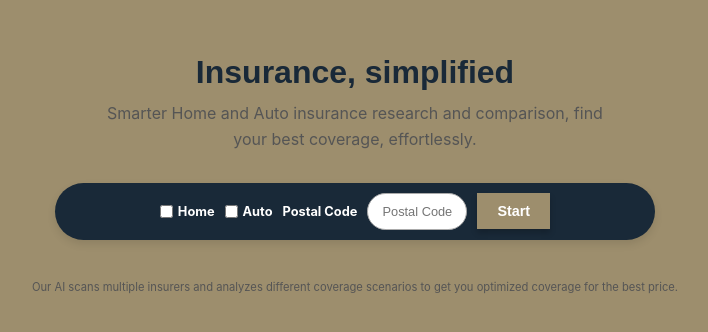
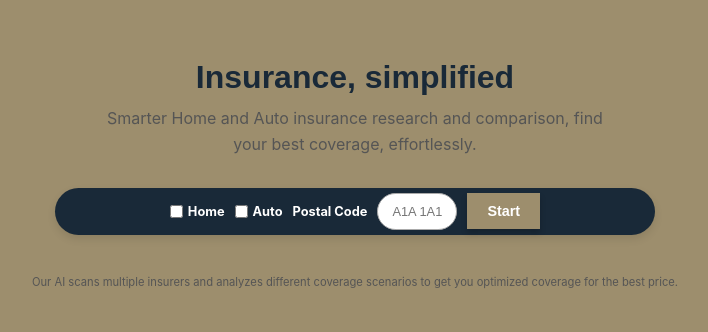
Before and after one commit to vidx3m/ince, a Next.js app: page / in a window 1280 px wide. Shown: the part 226-558 px from the top of the page, without its empty margins (285-993 px from the left). Built offline with nearby package versions, Linux system fonts and the light colour scheme.

Commit message:
Updated landing page

```diff
--- a/pages/index.tsx
+++ b/pages/index.tsx
@@ -32,7 +32,7 @@ export default function Home() {
                 display: "flex",
                 alignItems: "center",
                 justifyContent: "center",
-                padding: "10px",
+                padding: "5px",
                 backgroundColor: "#192938",
                 borderRadius: "30px",
                 boxShadow: "0 4px 8px rgba(0, 0, 0, 0.1)",
@@ -49,7 +49,7 @@ export default function Home() {
                 <label style={{ fontSize: "0.8rem", color: "#ffffff", fontWeight: "bold" }}>Postal Code</label>
                 <input
                     type="text"
-                    placeholder="Postal Code"
+                    placeholder="A1A 1A1"
                     maxLength={7}
                     style={{
                         padding: "10px",
@@ -58,7 +58,7 @@ export default function Home() {
                         color: "#333",
                         outline: "none",
                         fontSize: "0.8rem",
-                        width: "100px",
+                        width: "80px",
                         textAlign: "center"
                     }}
                 />
```
